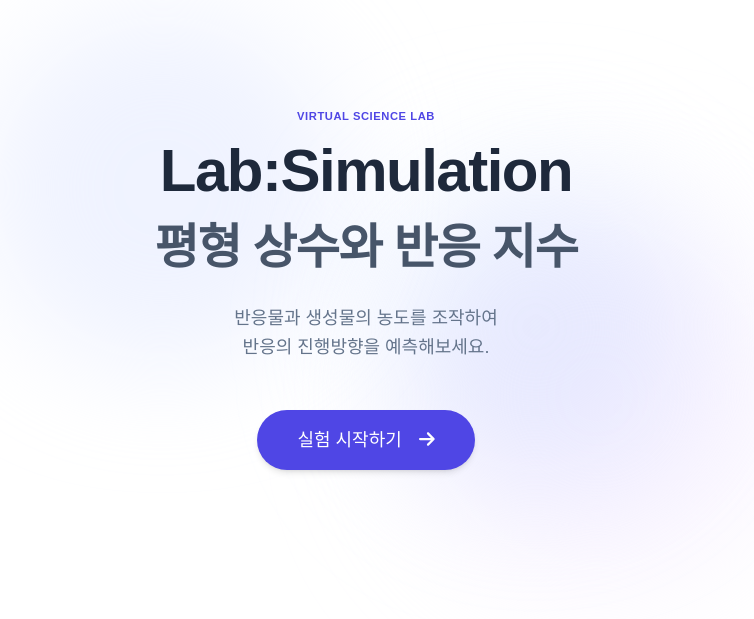
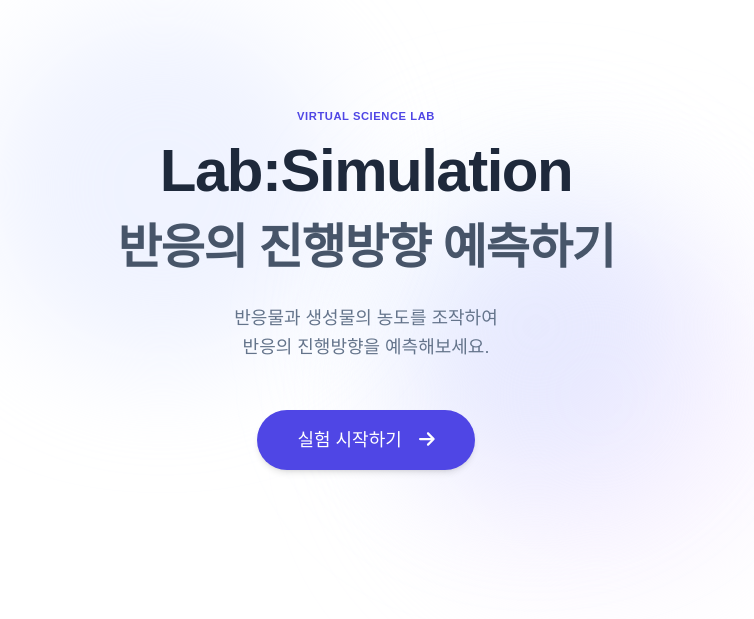
Before and after one commit to scieum/lab_simulation_chemical_equilibrium, a plain HTML site: page index.html in a window 1280 px wide. Shown: the part 111-730 px from the top of the page, without its empty margins (274-1028 px from the left). Drawn offline with nearby package versions, Linux system fonts and the light colour scheme; a web font is replaced by a local one.

Commit message:
Update index.html

```diff
--- a/index.html
+++ b/index.html
@@ -133,7 +133,7 @@
         <div class="text-center max-w-3xl z-10">
             <span class="label-xs text-indigo-600 mb-2">Virtual Science Lab</span>
             <h1 class="text-6xl font-black text-slate-800 tracking-tight mb-4 leading-tight">Lab:Simulation</h1>
-            <h2 class="text-5xl font-bold text-slate-600 mb-8 tracking-tight">평형 상수와 반응 지수</h2>
+            <h2 class="text-5xl font-bold text-slate-600 mb-8 tracking-tight">반응의 진행방향 예측하기</h2>
             <p class="text-slate-500 text-lg mb-12 font-medium leading-relaxed">
                 반응물과 생성물의 농도를 조작하여<br>반응의 진행방향을 예측해보세요.
             </p>
```
